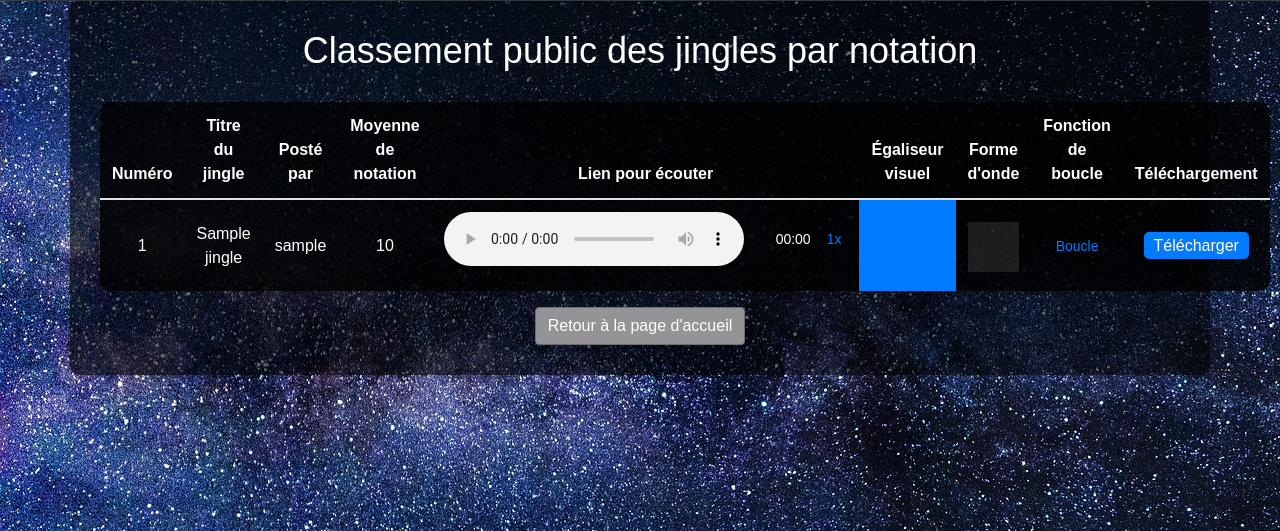
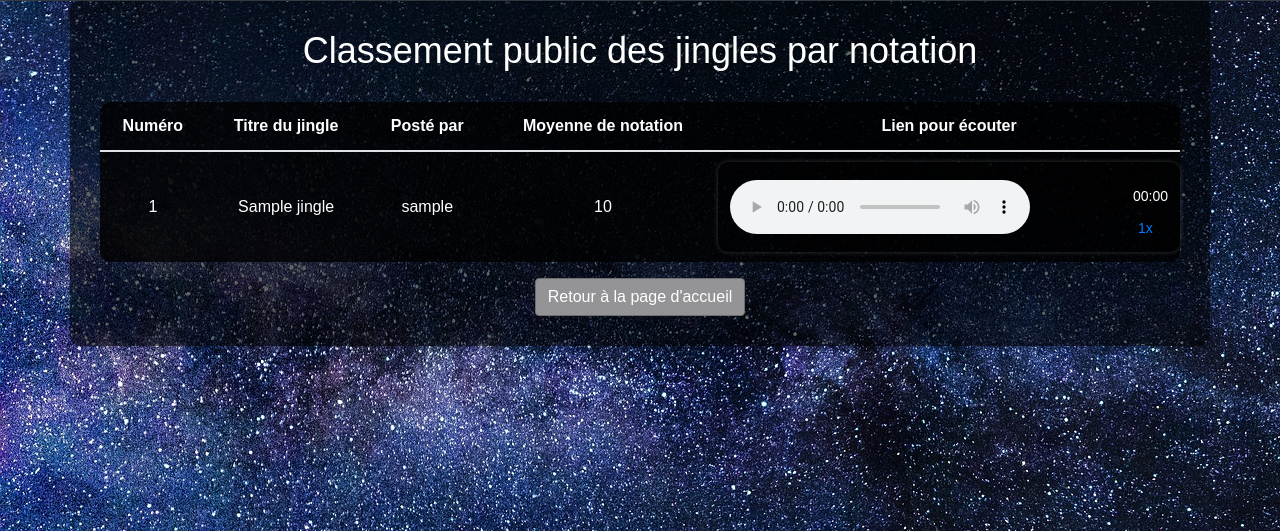
Before and after one commit to Viggsengetass/jingle_contest, a PHP site: page /ranking.php in a window 1280 px wide. Shown: the part 177-708 px from the top of the page. Run offline with PHP 8.4, Linux system fonts and the light colour scheme; tables that the repository leaves empty or names only in its code hold one stand-in row (values such as "Sample post").

Commit message:
Revert "complete audio"
This reverts commit 7d8f4ec1926c99f706a6c2e4893c8f0e463405aa.

```diff
--- a/js/ranking.js
+++ b/js/ranking.js
@@ -1,22 +1,18 @@
-document.addEventListener("DOMContentLoaded", function () {
-    const audioPlayers = document.querySelectorAll(".audio-player audio");
+document.addEventListener("DOMContentLoaded", function() {
+    const audioPlayers = document.querySelectorAll('.audio-player audio');
 
-    audioPlayers.forEach(function (audio) {
+    audioPlayers.forEach(function(audio) {
         const audioContainer = audio.parentElement;
 
-        const playPauseButton = audioContainer.querySelector(".play-pause-button");
-        const progressBar = audioContainer.querySelector(".progress-bar");
-        const progressBarFill = audioContainer.querySelector(".progress-bar-fill");
-        const timer = audioContainer.querySelector(".timer");
-        const speedButton = audioContainer.querySelector(".speed-button");
-        const visualizer = audioContainer.querySelector(".visualizer");
-        const waveformCanvas = audioContainer.querySelector(".waveform");
-        const loopButton = audioContainer.querySelector(".loop-button");
+        const playPauseButton = audioContainer.querySelector('.play-pause-button');
+        const progressBar = audioContainer.querySelector('.progress-bar');
+        const progressBarFill = audioContainer.querySelector('.progress-bar-fill');
+        const timer = audioContainer.querySelector('.timer');
+        const speedButton = audioContainer.querySelector('.speed-button');
 
         let isPlaying = false;
-        let isLooping = false;
 
-        playPauseButton.addEventListener("click", function () {
+        playPauseButton.addEventListener('click', function() {
             if (isPlaying) {
                 audio.pause();
             } else {
@@ -24,26 +20,26 @@ document.addEventListener("DOMContentLoaded", function () {
             }
         });
 
-        audio.addEventListener("play", function () {
+        audio.addEventListener('play', function() {
             isPlaying = true;
-            playPauseButton.textContent = "⏸";
+            playPauseButton.textContent = '⏸';
         });
 
-        audio.addEventListener("pause", function () {
+        audio.addEventListener('pause', function() {
             isPlaying = false;
-            playPauseButton.textContent = "▶";
+            playPauseButton.textContent = '▶';
         });
 
-        audio.addEventListener("timeupdate", function () {
+        audio.addEventListener('timeupdate', function() {
             const currentTime = audio.currentTime;
             const duration = audio.duration;
             const progress = (currentTime / duration) * 100;
 
-            progressBarFill.style.width = progress + "%";
+            progressBarFill.style.width = progress + '%';
             timer.textContent = formatTime(currentTime);
         });
 
-        progressBar.addEventListener("click", function (e) {
+        progressBar.addEventListener('click', function(e) {
             const boundingBox = progressBar.getBoundingClientRect();
             const mouseX = e.clientX - boundingBox.left;
             const progressPercent = (mouseX / boundingBox.width) * 100;
@@ -55,24 +51,10 @@ document.addEventListener("DOMContentLoaded", function () {
         let playbackSpeedIndex = 1;
         const playbackSpeeds = [0.5, 1.0, 1.5, 2.0];
 
-        speedButton.addEventListener("click", function () {
+        speedButton.addEventListener('click', function() {
             playbackSpeedIndex = (playbackSpeedIndex + 1) % playbackSpeeds.length;
             audio.playbackRate = playbackSpeeds[playbackSpeedIndex];
-            speedButton.textContent = playbackSpeeds[playbackSpeedIndex] + "x";
-        });
-
-        // Code pour l'égaliseur visuel ici
-
-        // Code pour la forme d'onde ici
-
-        loopButton.addEventListener("click", function () {
-            if (isLooping) {
-                audio.loop = false;
-                isLooping = false;
-            } else {
-                audio.loop = true;
-                isLooping = true;
-            }
+            speedButton.textContent = playbackSpeeds[playbackSpeedIndex] + 'x';
         });
     });
 
@@ -80,8 +62,6 @@ document.addEventListener("DOMContentLoaded", function () {
         const minutes = Math.floor(seconds / 60);
         seconds = Math.floor(seconds % 60);
 
-        return (
-            (minutes < 10 ? "0" : "") + minutes + ":" + (seconds < 10 ? "0" : "") + seconds
-        );
+        return (minutes < 10 ? '0' : '') + minutes + ':' + (seconds < 10 ? '0' : '') + seconds;
     }
 });
--- a/ranking.php
+++ b/ranking.php
@@ -30,10 +30,6 @@ $result = mysqli_query($conn, $query);
             <th>Posté par</th>
             <th>Moyenne de notation</th>
             <th>Lien pour écouter</th>
-            <th>Égaliseur visuel</th>
-            <th>Forme d'onde</th>
-            <th>Fonction de boucle</th>
-            <th>Téléchargement</th>
         </tr>
         </thead>
         <tbody>
@@ -62,10 +58,6 @@ $result = mysqli_query($conn, $query);
             echo "<button class='speed-button'>1x</button>";
             echo "</div>";
             echo '</td>';
-            echo "<td class='visualizer'></td>";
-            echo "<td><canvas class='waveform'></canvas></td>";
-            echo "<td><button class='loop-button'>Boucle</button></td>";
-            echo "<td><a href='{$row['jingle_file_path']}' download class='download-link'>Télécharger</a></td>";
             echo "</tr>";
             $rank++;
         }
--- a/style/ranking.css
+++ b/style/ranking.css
@@ -4,7 +4,7 @@ body {
     background-image: url("/assets/img/milky-way-2695569_1920.jpg");
     margin: 0;
     padding-top: 10%;
-    color: #fff;
+    color: #fff; /* Couleur de texte blanche */
 }
 
 /* Styles pour le contenu principal */
@@ -14,7 +14,7 @@ body {
     text-align: center;
     border-radius: 10px;
     box-shadow: 0 0 10px rgba(0, 0, 0, 0.2);
-    background-color: rgba(0, 0, 0, 0.6);
+    background-color: rgba(0, 0, 0, 0.6); /* Fond semi-transparent */
 }
 
 h1 {
@@ -24,8 +24,8 @@ h1 {
 
 .table {
     margin-top: 30px;
-    background-color: rgba(0, 0, 0, 0.8);
-    color: #fff;
+    background-color: rgba(0, 0, 0, 0.8); /* Fond semi-transparent */
+    color: #fff; /* Couleur de texte blanche pour les en-têtes */
     border: none;
     border-radius: 10px;
 }
@@ -35,16 +35,22 @@ h1 {
     vertical-align: middle;
 }
 
+/* Styles pour le lecteur audio personnalisé */
 .audio-player {
     display: flex;
     align-items: center;
     justify-content: space-between;
+    margin: 10px 0;
+    padding: 10px;
+    background-color: rgba(0, 0, 0, 0.4); /* Fond semi-transparent */
+    border-radius: 10px;
+    box-shadow: 0 0 5px rgba(255, 255, 255, 0.2);
 }
 
 .custom-audio-player {
     display: flex;
+    flex-direction: column;
     align-items: center;
-    gap: 10px;
 }
 
 .play-pause-button {
@@ -52,33 +58,44 @@ h1 {
     border: none;
     outline: none;
     cursor: pointer;
-    font-size: 20px;
-    color: #fff;
+    font-size: 24px;
+    color: #ffc107; /* Couleur du bouton de lecture/pause */
+    transition: color 0.3s;
+    animation: pulse 1s infinite alternate; /* Animation de pulsation */
+}
+
+.play-pause-button:hover {
+    color: #ff5733; /* Couleur du bouton de lecture/pause au survol */
 }
 
 .timeline-container {
     display: flex;
     align-items: center;
-    gap: 10px;
+    margin: 10px 0;
 }
 
 .timeline {
-    flex-grow: 1;
-    height: 4px;
-    background-color: rgba(255, 255, 255, 0.3);
+    width: 100%;
+    height: 10px;
+    background-color: #555;
+    border-radius: 5px;
+    margin-right: 10px;
     position: relative;
+    overflow: hidden;
 }
 
 .progress-bar {
+    width: 0;
     height: 100%;
-    width: 0;
-    background-color: #007bff;
+    background-color: #ffc107; /* Couleur de la barre de progression */
+    border-radius: 5px;
     position: absolute;
+    transition: width 0.1s;
 }
 
 .timer {
+    color: #fff;
     font-size: 14px;
-    color: #fff;
 }
 
 .speed-button {
@@ -87,56 +104,20 @@ h1 {
     outline: none;
     cursor: pointer;
     font-size: 14px;
-    color: #007bff;
+    color: #007bff; /* Couleur du bouton de vitesse */
     transition: color 0.3s;
 }
 
 .speed-button:hover {
-    color: #0056b3;
+    color: #0056b3; /* Couleur du bouton de vitesse au survol */
 }
 
-/* Style de l'égaliseur visuel */
-.visualizer {
-    width: 100%;
-    height: 4px;
-    background-color: #007bff;
-    margin-top: 10px;
+/* Animation de pulsation pour le bouton de lecture/pause */
+@keyframes pulse {
+    0% {
+        transform: scale(1);
+    }
+    100% {
+        transform: scale(1.1);
+    }
 }
-
-/* Style de la forme d'onde */
-.waveform {
-    width: 100%;
-    height: 50px;
-    background-color: rgba(255, 255, 255, 0.1);
-    margin-top: 10px;
-}
-
-/* Style du bouton de boucle */
-.loop-button {
-    background-color: transparent;
-    border: none;
-    outline: none;
-    cursor: pointer;
-    font-size: 14px;
-    color: #007bff;
-    transition: color 0.3s;
-}
-
-.loop-button:hover {
-    color: #0056b3;
-}
-
-/* Style du bouton de téléchargement */
-.download-link {
-    background-color: #007bff;
-    color: #fff;
-    border: none;
-    padding: 5px 10px;
-    text-decoration: none;
-    border-radius: 5px;
-    transition: background-color 0.3s;
-}
-
-.download-link:hover {
-    background-color: #0056b3;
-}
```
